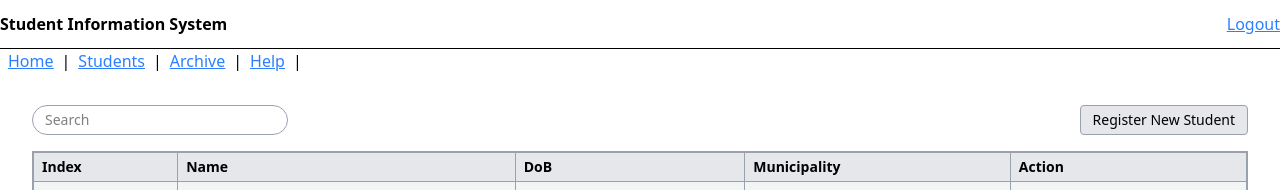
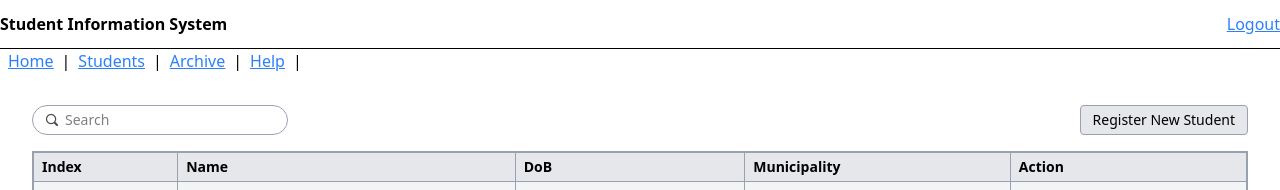
Before and after one commit to argjendnimanaj/Student_Information_System, a Vue app: page /students in a window 1280 px wide. Shown: the top 190 px of the page. Built offline with nearby package versions, Linux system fonts and the light colour scheme; sample sign-in values are in the browser's storage.

Commit message:
added the search icon and made the search bar a reusable component

```diff
--- /dev/null
+++ b/src/assets/components/SearchBar.vue
@@ -0,0 +1,27 @@
+<script setup>
+const props = defineProps({
+  modelValue: {
+    type: String,
+    required: true,
+  },
+})
+const emit = defineEmits(['update:modelValue'])
+</script>
+
+<template>
+  <div class="relative w-64">
+    <img
+      src="@/assets/images/search-icon.png"
+      alt="search"
+      class="absolute top-1/2 h-10 w-10 -translate-y-1/2 opacity-70"
+    />
+
+    <input
+      type="text"
+      placeholder="Search"
+      :value="props.modelValue"
+      @input="emit('update:modelValue', $event.target.value)"
+      class="w-64 rounded-full border border-gray-400 p-3 pl-8 py-1 text-sm focus:outline-none focus:border-blue-500"
+    />
+  </div>
+</template>
--- a/src/views/StudentsView.vue
+++ b/src/views/StudentsView.vue
@@ -1,5 +1,6 @@
 <script setup>
 import RegisterModal from '@/assets/components/RegisterModal.vue'
+import SearchBar from '@/assets/components/SearchBar.vue'
 import { ref, computed, onMounted } from 'vue'
 
 const students = ref([])
@@ -78,12 +79,14 @@ onMounted(() => {
   <div class="p-8">
     <!-- Top controls -->
     <div class="flex items-center justify-between mb-4">
-      <input
-        type="text"
-        placeholder="Search"
-        v-model="search"
-        class="w-64 rounded-full border border-gray-400 px-3 py-1 text-sm focus:outline-none focus:border-blue-500"
-      />
+      <SearchBar v-model="search" />
+      <!--
+      Vue automatically converts it to:
+        <SearchBar
+          :modelValue="search"
+          @update:modelValue="search = $event"
+        />
+      -->
 
       <button
         class="rounded border border-gray-400 bg-gray-200 px-3 py-1 text-sm cursor-pointer hover:bg-gray-300 active:bg-gray-400"
```
